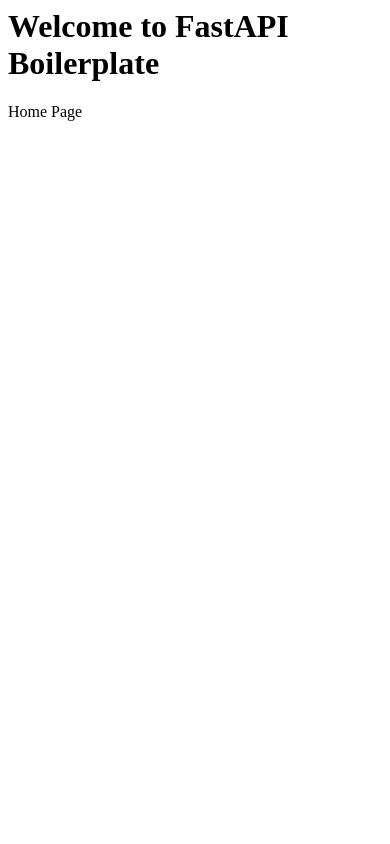
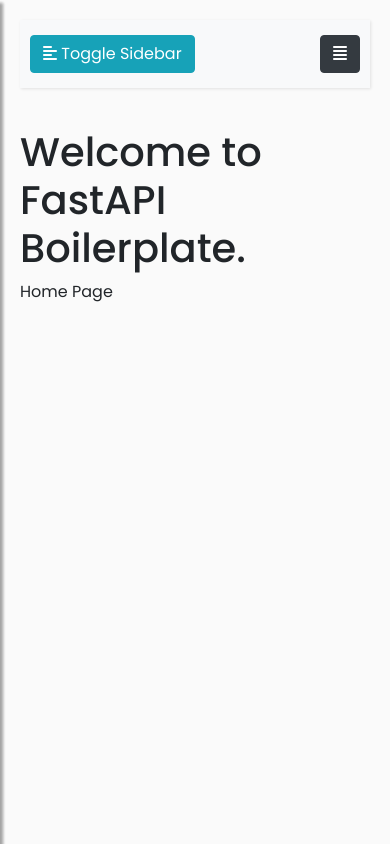
Before and after one commit to burningskies42/fastapi-boilerplate, a FastAPI app: page / in a window 390 px wide. Run offline with FastAPI, Linux system fonts and the light colour scheme; some libraries are stand-ins or nearby versions.

Commit message:
add static files and style

```diff
--- a/app/main.py
+++ b/app/main.py
@@ -1,10 +1,12 @@
 from fastapi import FastAPI, Request
 from fastapi.responses import HTMLResponse
+from fastapi.staticfiles import StaticFiles
 from fastapi.templating import Jinja2Templates
 
 app = FastAPI()
 
 templates = Jinja2Templates(directory="templates")
+app.mount("/static", StaticFiles(directory="static"), name="static")
 
 
 @app.get("/", response_class=HTMLResponse)
--- /dev/null
+++ b/static/css/mystyle.css
@@ -0,0 +1,25 @@
+body {
+    min-height: 100vh;
+    position: relative;
+    margin: 0;
+    padding-bottom: 100px;
+    box-sizing: border-box;
+}
+
+.wrapper{
+    max-width: 960px;
+}
+
+footer {
+    position: absolute;
+    bottom: 0;
+    height: 100px;
+    padding-top:50px;
+}
+
+.responsive{
+    max-width: 100%;
+    height: auto;
+    margin-left: auto;
+    margin-right: auto;
+}
--- /dev/null
+++ b/static/css/style3.css
@@ -0,0 +1,192 @@
+/*
+    DEMO STYLE
+
+*/
+
+@import "https://fonts.googleapis.com/css?family=Poppins:300,400,500,600,700";
+body {
+    font-family: 'Poppins', sans-serif;
+    background: #fafafa;
+}
+
+p {
+    font-family: 'Poppins', sans-serif;
+    font-size: 1.1em;
+    font-weight: 300;
+    line-height: 1.7em;
+    color: #999;
+}
+
+a,
+a:hover,
+a:focus {
+    color: inherit;
+    text-decoration: none;
+    transition: all 0.3s;
+}
+
+.navbar {
+    padding: 15px 10px;
+    background: #fff;
+    border: none;
+    border-radius: 0;
+    margin-bottom: 40px;
+    box-shadow: 1px 1px 3px rgba(0, 0, 0, 0.1);
+}
+
+.navbar-btn {
+    box-shadow: none;
+    outline: none !important;
+    border: none;
+}
+
+.line {
+    width: 100%;
+    height: 1px;
+    border-bottom: 1px dashed #ddd;
+    margin: 40px 0;
+}
+
+/* ---------------------------------------------------
+    SIDEBAR STYLE
+----------------------------------------------------- */
+
+#sidebar {
+    width: 250px;
+    position: fixed;
+    top: 0;
+    left: -250px;
+    height: 100vh;
+    z-index: 999;
+    background: #7386D5;
+    color: #fff;
+    transition: all 0.3s;
+    overflow-y: scroll;
+    box-shadow: 3px 3px 3px rgba(0, 0, 0, 0.2);
+}
+
+#sidebar.active {
+    left: 0;
+}
+
+#dismiss {
+    width: 35px;
+    height: 35px;
+    line-height: 35px;
+    text-align: center;
+    background: #7386D5;
+    position: absolute;
+    top: 10px;
+    right: 10px;
+    cursor: pointer;
+    -webkit-transition: all 0.3s;
+    -o-transition: all 0.3s;
+    transition: all 0.3s;
+}
+
+#dismiss:hover {
+    background: #fff;
+    color: #7386D5;
+}
+
+.overlay {
+    display: none;
+    position: fixed;
+    width: 100vw;
+    height: 100vh;
+    background: rgba(0, 0, 0, 0.7);
+    z-index: 998;
+    opacity: 0;
+    transition: all 0.5s ease-in-out;
+}
+.overlay.active {
+    display: block;
+    opacity: 1;
+}
+
+#sidebar .sidebar-header {
+    padding: 20px;
+    background: #6d7fcc;
+}
+
+#sidebar ul.components {
+    padding: 20px 0;
+    border-bottom: 1px solid #47748b;
+}
+
+#sidebar ul p {
+    color: #fff;
+    padding: 10px;
+}
+
+#sidebar ul li a {
+    padding: 10px;
+    font-size: 1.1em;
+    display: block;
+}
+
+#sidebar ul li a:hover {
+    color: #7386D5;
+    background: #fff;
+}
+
+#sidebar ul li.active>a,
+a[aria-expanded="true"] {
+    color: #fff;
+    background: #6d7fcc;
+}
+
+a[data-toggle="collapse"] {
+    position: relative;
+}
+
+.dropdown-toggle::after {
+    display: block;
+    position: absolute;
+    top: 50%;
+    right: 20px;
+    transform: translateY(-50%);
+}
+
+ul ul a {
+    font-size: 0.9em !important;
+    padding-left: 30px !important;
+    background: #6d7fcc;
+}
+
+ul.CTAs {
+    padding: 20px;
+}
+
+ul.CTAs a {
+    text-align: center;
+    font-size: 0.9em !important;
+    display: block;
+    border-radius: 5px;
+    margin-bottom: 5px;
+}
+
+a.download {
+    background: #fff;
+    color: #7386D5;
+}
+
+a.article,
+a.article:hover {
+    background: #6d7fcc !important;
+    color: #fff !important;
+}
+
+/* ---------------------------------------------------
+    CONTENT STYLE
+----------------------------------------------------- */
+
+#content {
+    width: 100%;
+    padding: 20px;
+    min-height: 100vh;
+    transition: all 0.3s;
+    position: absolute;
+    top: 0;
+    right: 0;
+}
--- /dev/null
+++ b/templates/base.html
@@ -0,0 +1,75 @@
+<!DOCTYPE html>
+<html lang="en">
+
+<head>
+    {% block head %}
+    <meta charset="utf-8">
+    <meta name="viewport" content="width=device-width, initial-scale=1.0">
+    <meta http-equiv="X-UA-Compatible" content="IE=edge">
+    <meta name="description" content="FastAPI Starter">
+    <meta name="author" content="Shinichi Okada">
+
+    <title>{% block title %}{% endblock %} FastAPI Starter</title>
+    <link rel="icon" href="{{ url_for('static', path='/images/favicon.png') }}" sizes="32x32" />
+
+    <!-- Bootstrap CSS CDN -->
+    <link rel="stylesheet" href="https://cdn.jsdelivr.net/npm/bootstrap@4.5.3/dist/css/bootstrap.min.css"
+        integrity="sha384-TX8t27EcRE3e/ihU7zmQxVncDAy5uIKz4rEkgIXeMed4M0jlfIDPvg6uqKI2xXr2" crossorigin="anonymous">
+    <!-- Custom CSS -->
+    <link href="{{ url_for('static', path='/css/style3.css') }}" rel="stylesheet">
+    <link href="{{ url_for('static', path='/css/mystyle.css') }}" rel="stylesheet">
+    <!-- Your Font Awesome kit -->
+    <script src="https://kit.fontawesome.com/543c4560e5.js" crossorigin="anonymous"></script>
+
+    {% endblock %}
+</head>
+
+<body>
+    <div class="wrapper">
+        {% include 'include/sidebar.html' %}
+        <!-- Page Content  -->
+        <div id="content">
+            {% include 'include/topnav.html' %}
+            {% block page_content %}
+            {% endblock %}
+        </div>
+    </div>
+    <div class="overlay"></div>
+
+    {% block scripts %}
+
+    <script src="https://code.jquery.com/jquery-3.4.1.min.js"></script>
+    <!-- Popper.JS -->
+    <script src="https://cdnjs.cloudflare.com/ajax/libs/popper.js/1.14.0/umd/popper.min.js"
+        integrity="sha384-cs/chFZiN24E4KMATLdqdvsezGxaGsi4hLGOzlXwp5UZB1LY//20VyM2taTB4QvJ"
+        crossorigin="anonymous"></script>
+    <!-- Bootstrap JS -->
+    <script src="https://cdn.jsdelivr.net/npm/bootstrap@4.5.3/dist/js/bootstrap.bundle.min.js"
+        integrity="sha384-ho+j7jyWK8fNQe+A12Hb8AhRq26LrZ/JpcUGGOn+Y7RsweNrtN/tE3MoK7ZeZDyx"
+        crossorigin="anonymous"></script>
+    <!-- jQuery Custom Scroller CDN -->
+    <script
+        src="https://cdnjs.cloudflare.com/ajax/libs/malihu-custom-scrollbar-plugin/3.1.5/jquery.mCustomScrollbar.concat.min.js"></script>
+    <script type="text/javascript">
+        $(document).ready(function () {
+            $("#sidebar").mCustomScrollbar({
+                theme: "minimal"
+            });
+
+            $('#dismiss, .overlay').on('click', function () {
+                $('#sidebar').removeClass('active');
+                $('.overlay').removeClass('active');
+            });
+
+            $('#sidebarCollapse').on('click', function () {
+                $('#sidebar').addClass('active');
+                $('.overlay').addClass('active');
+                $('.collapse.in').toggleClass('in');
+                $('a[aria-expanded=true]').attr('aria-expanded', 'false');
+            });
+        });
+    </script>
+    {% endblock %}
+</body>
+
+</html>
--- /dev/null
+++ b/templates/include/sidebar.html
@@ -0,0 +1,41 @@
+<!-- Sidebar  -->
+<nav id="sidebar">
+    <div id="dismiss">
+        <i class="fas fa-arrow-left"></i>
+    </div>
+
+    <div class="sidebar-header">
+        <h3>FastAPI Web Boilerplate</h3>
+    </div>
+
+    <ul class="list-unstyled components">
+        <li class="active">
+            <a href="#homeSubmenu" data-toggle="collapse" aria-expanded="false">Home</a>
+            <ul class="collapse list-unstyled" id="homeSubmenu">
+                <li>
+                    <a href="/">Home</a>
+                </li>
+                <li>
+                    <a href="https://google.com">Google</a>
+                </li>
+            </ul>
+        </li>
+        <li>
+            <a href="#pageSubmenu" data-toggle="collapse" aria-expanded="false">Pages</a>
+            <ul class="collapse list-unstyled" id="pageSubmenu">
+                <li>
+                    <a href="/page/about">About</a>
+                </li>
+                <li>
+                    <a href="/page/info">Information</a>
+                </li>
+            </ul>
+        </li>
+        <li>
+            <a href="/page/portfolio">Portfolio</a>
+        </li>
+        <li>
+            <a href="/page/contact">Contact</a>
+        </li>
+    </ul>
+</nav>
--- /dev/null
+++ b/templates/include/topnav.html
@@ -0,0 +1,28 @@
+<nav class="navbar navbar-expand-lg navbar-light bg-light">
+    <div class="container-fluid">
+
+        <button type="button" id="sidebarCollapse" class="btn btn-info">
+            <i class="fas fa-align-left"></i>
+            <span>Toggle Sidebar</span>
+        </button>
+        <button class="btn btn-dark d-inline-block d-lg-none ml-auto" type="button" data-toggle="collapse"
+            data-target="#navbarSupportedContent" aria-controls="navbarSupportedContent" aria-expanded="false"
+            aria-label="Toggle navigation">
+            <i class="fas fa-align-justify"></i>
+        </button>
+
+        <div class="collapse navbar-collapse" id="navbarSupportedContent">
+            <ul class="nav navbar-nav ml-auto">
+                <li class="nav-item active">
+                    <a class="nav-link" href="/unsplash">Unsplash</a>
+                </li>
+                <li class="nav-item">
+                    <a class="nav-link" href="/twoforms">Two forms</a>
+                </li>
+                <li class="nav-item">
+                    <a class="nav-link" href="/accordion">Accordion</a>
+                </li>
+            </ul>
+        </div>
+    </div>
+</nav>
--- a/templates/page.html
+++ b/templates/page.html
@@ -1,5 +1,23 @@
+{% extends "base.html" %}
+
+{% block title %}FastAPI Boilerplate{% endblock %}
+{% block head %}
+{{ super() }}
+
+{% endblock %}
+
+{% block page_content %}
+{% include 'include/sidebar.html' %}
 <h1>
-    Welcome to FastAPI Boilerplate
+    Welcome to FastAPI Boilerplate.
 </h1>
 
 {{data.page}}
+
+{% endblock %}
+
+{% block scripts %}
+{{ super() }}
+
+
+{% endblock %}
```
Also changed, not shown: 1 other file.
